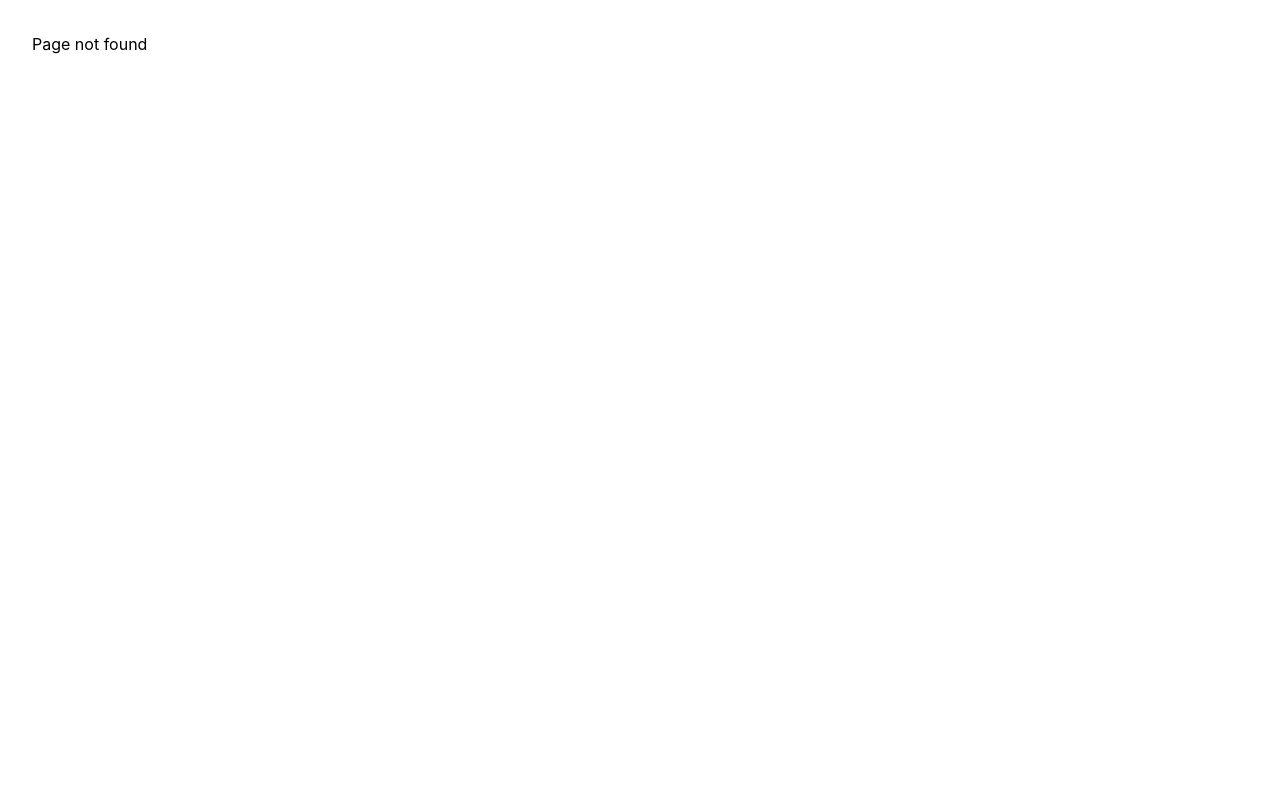
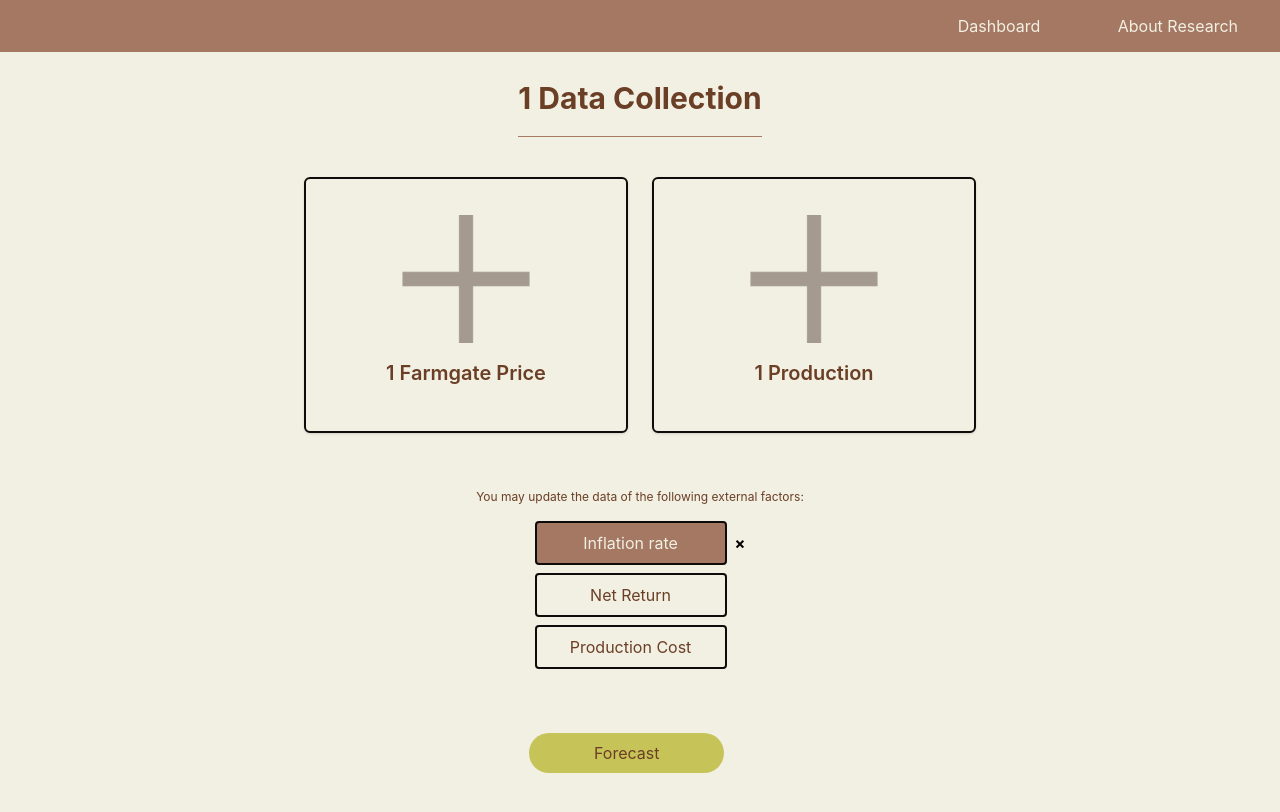
Before and after one commit to NorenzL/sarimax-forecasting, a React (Create React App) app in the folder frontend/: page /coffee/1 in a window 1280 px wide. Before the commit this address had no page. Shown: the top 812 px of the page. Built offline with nearby package versions, Linux system fonts and the light colour scheme.

Commit message:
Add coffee page template

```diff
--- a/frontend/src/App.js
+++ b/frontend/src/App.js
@@ -2,12 +2,15 @@
 import React from "react";
 import { Routes, Route } from "react-router-dom";
 import Home from "./pages/Home";
+import CoffeePage from "./pages/CoffeePage";
+
 // import AboutResearch from "./pages/AboutResearch";
 
 function App() {
   return (
     <Routes>
       <Route path="/" element={<Home />} />
+      <Route path="/coffee/:type" element={<CoffeePage />} />
       {/* <Route path="/about-research" element={<AboutResearch />} /> */}
       {/* optional 404 page */}
       <Route path="*" element={<div className="p-8">Page not found</div>} />
--- a/frontend/src/components/ForecastCard.jsx
+++ b/frontend/src/components/ForecastCard.jsx
@@ -1,10 +1,20 @@
 // src/components/ForecastCard.jsx
 import React from "react";
+import { useNavigate } from "react-router-dom";
 import logo from "../assets/images/coffee-icon.png";
 
-const ForecastCard = ({ title }) => {
+const ForecastCard = ({ title, type }) => {
+  const navigate = useNavigate();
+
+  const handleClick = () => {
+    navigate(`/coffee/${type}`);
+  };
+
   return (
-    <div className="bg-primary text-background rounded-md border-2 border-border p-6 flex flex-col items-center justify-center shadow hover:scale-105 hover:shadow-lg transition w-64 h-64 cursor-pointer hover:bg-text">
+    <div
+      onClick={handleClick}
+      className="bg-primary text-background rounded-md border-2 border-border p-6 flex flex-col items-center justify-center shadow hover:scale-105 hover:shadow-lg transition w-64 h-64 cursor-pointer hover:bg-text"
+    >
       <img src={logo} alt="Coffee Beans" className="w-32 h-32 mb-4" />
       <h2 className="text-center font-semibold">{title}</h2>
     </div>
--- a/frontend/src/components/Navbar.jsx
+++ b/frontend/src/components/Navbar.jsx
@@ -11,7 +11,7 @@ const Navbar = () => {
           className={({ isActive }) =>
             isActive
               ? "bg-text px-8 py-1 rounded-full border-2 border-border"
-              : "px-8 py-1 transition"
+              : "border-2 border-transparent rounded-full hover:bg-text hover:border-border px-8 py-1 transition"
           }
         >
           Dashboard
--- /dev/null
+++ b/frontend/src/pages/CoffeePage.jsx
@@ -0,0 +1,57 @@
+import React, { useState } from "react";
+import { useParams } from "react-router-dom";
+import Navbar from "../components/Navbar";
+import CommonFactors from "../components/CommonFactors";
+import addIcon from "../assets/images/add-icon.png";
+
+const CoffeePage = () => {
+  const { type } = useParams();
+  const readableType = type.charAt(0).toUpperCase() + type.slice(1);
+
+  const [factors, setFactors] = useState([
+    { name: "Inflation rate", uploaded: true },
+    { name: "Net Return", uploaded: false },
+    { name: "Production Cost", uploaded: false },
+  ]);
+
+  return (
+    <div className="bg-background min-h-screen">
+      <Navbar />
+
+      <main className="px-8 py-12 mt-8 flex flex-col items-center gap-10">
+        {/* Title */}
+        <h1 className="text-3xl font-bold text-text text-center">
+          {readableType} Data Collection
+          <hr className="border-primary mt-5 w-full" />
+        </h1>
+
+        {/* Main Forecast Cards (Farmgate Price & Production) */}
+        <div className="flex flex-col md:flex-row gap-6 w-full max-w-2xl justify-center">
+          {[`${readableType} Farmgate Price`, `${readableType} Production`].map(
+            (label) => (
+              <div
+                key={label}
+                className="bg-background text-text text-center rounded-md border-2 border-border p-6 flex flex-col items-center justify-center shadow hover:scale-105 hover:shadow-lg transition w-full max-w-96 h-64 cursor-pointer hover:bg-primary hover:text-background"
+              >
+                <img src={addIcon} alt="Add" className="w-32 h-32 mb-4" />
+                <h2 className="text-xl font-semibold mb-2">{label}</h2>
+              </div>
+            )
+          )}
+        </div>
+        {/* Shared External Factors */}
+        <CommonFactors factors={factors} />
+
+        {/* Forecast Button */}
+        <div className="flex items-center gap-4 mt-6">
+          <button className="bg-highlights text-text px-[65px] py-2 rounded-full hover:bg-[#a19f43] transition hover:text-background">
+            Forecast
+          </button>
+          <button className="opacity-0 pointer-events-none">×</button>
+        </div>
+      </main>
+    </div>
+  );
+};
+
+export default CoffeePage;
--- a/frontend/src/pages/Home.jsx
+++ b/frontend/src/pages/Home.jsx
@@ -53,9 +53,18 @@ const Home = () => {
         </h1>
 
         <div className="flex justify-center gap-8 mb-16">
-          <ForecastCard title="Arabica Farmgate Price Forecast" />
-          <ForecastCard title="Excelsa Farmgate Price Forecast" />
-          <ForecastCard title="Robusta Farmgate Price Forecast" />
+          <ForecastCard
+            title="Arabica Farmgate Price Forecast"
+            type="arabica"
+          />
+          <ForecastCard
+            title="Excelsa Farmgate Price Forecast"
+            type="excelsa"
+          />
+          <ForecastCard
+            title="Robusta Farmgate Price Forecast"
+            type="robusta"
+          />
         </div>
 
         <hr className="border-primary mb-8" />
```
Also changed, not shown: frontend/src/assets/images/add-icon.png (added), 1 other file (tests, documents, lock files or other folders).
